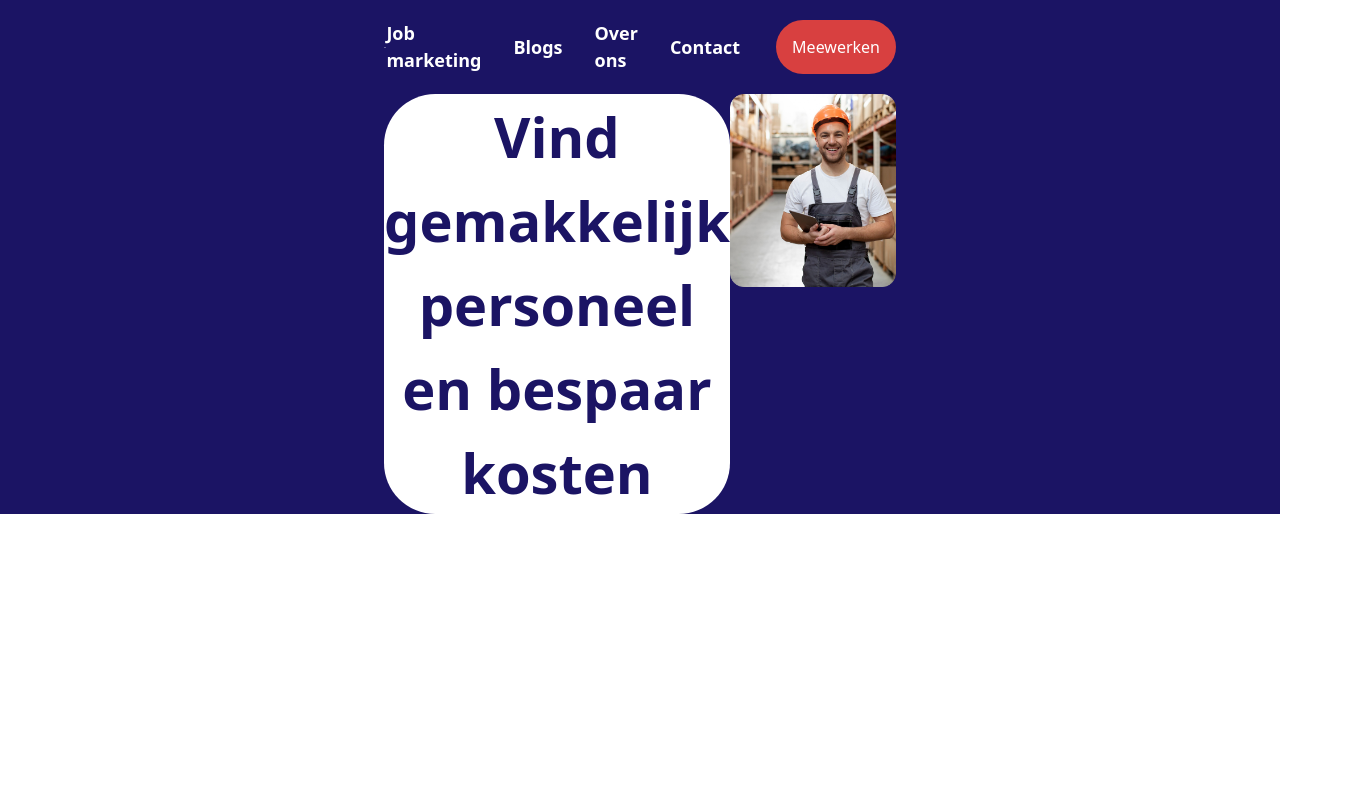
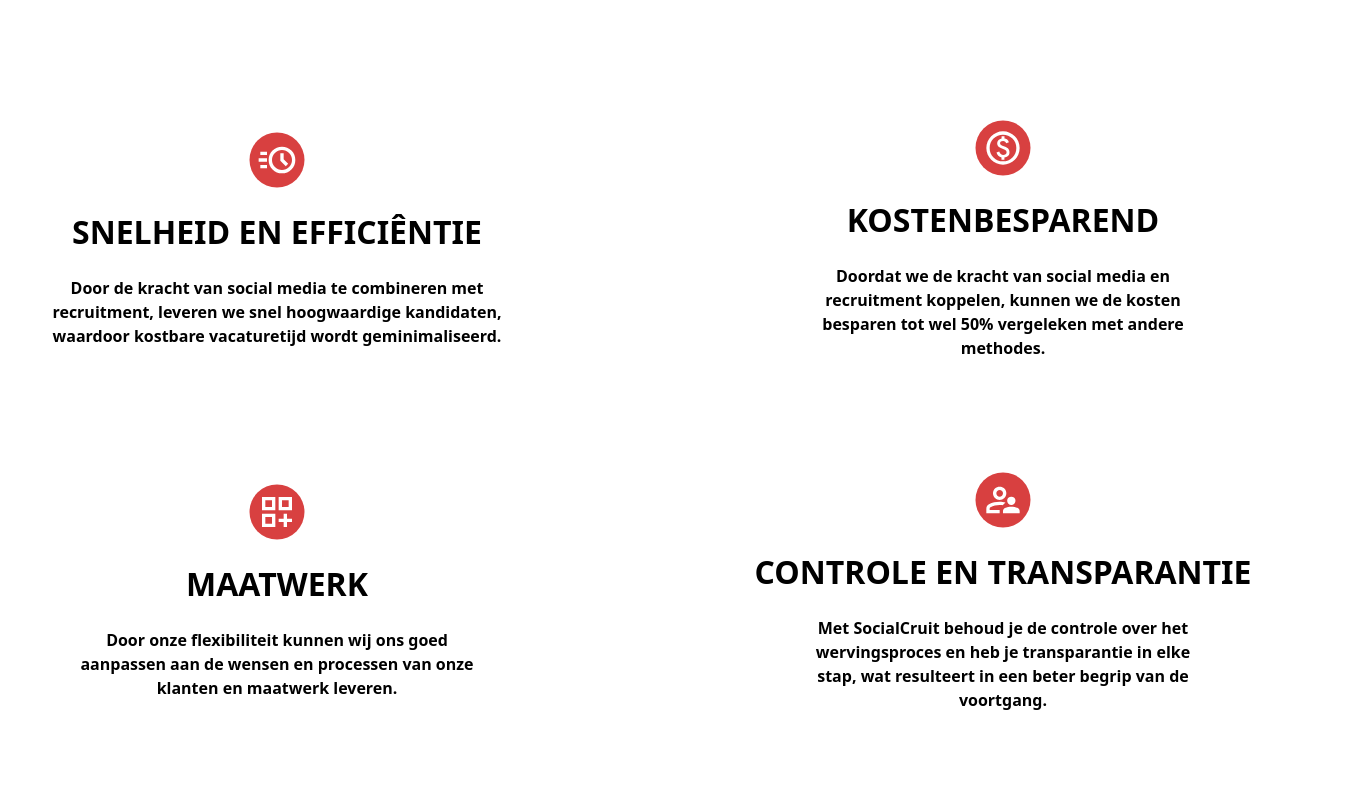
Before and after one commit to AbdurRahmanSikder/Nazmul, a plain HTML site: page src/index.html in a window 1280 px wide. Shown: the top 800 px of the page, 1356 px wide, since content can reach past the window. Drawn offline with nearby package versions, Linux system fonts and the light colour scheme; a web font is replaced by a local one.

Commit message:
new section

```diff
--- a/src/index.html
+++ b/src/index.html
@@ -6,35 +6,60 @@
   <meta name="viewport" content="width=device-width, initial-scale=1.0">
   <script src="https://cdn.tailwindcss.com"></script>
   <link href="https://api.fontshare.com/v2/css?f[]=satoshi@1&display=swap" rel="stylesheet">
-
 </head>
 
-<body>
-  <nav class="bg-[#1B1464] w-full sm:px-56 md:px-72 lg:px-96 py-5 flex justify-between items-center">
-    <div>
-      <img src="./assets/logo.png" alt="Company Logo">
+<body class="font-satoshi">
+  <section>
+    <div class="flex flex-col items-center">
+      <div class="flex gap-[20px]">
+        <div class="flex flex-col w-[594px] gap-[20px] justify-center text-center mx-[56px] mb-[56px] mt-[120px]">
+          <div class="mx-auto"><img src="./assets/snel.svg" alt=""></div>
+          <h1 class="font-semibold text-[32px]">SNELHEID EN EFFICIÊNTIE</h1>
+          <p class="mx-auto font-semibold text-[16px] w-[482px]">Door de kracht van social media te combineren met
+            recruitment, leveren we snel hoogwaardige kandidaten, waardoor kostbare vacaturetijd wordt geminimaliseerd.
+          </p>
+        </div>
+        <div class="flex flex-col w-[594px] gap-[20px] justify-center text-center mx-[56px] mb-[56px] mt-[120px]">
+          <div class="mx-auto"><img src="./assets/KOST.svg" alt=""></div>
+          <h1 class="font-semibold text-[32px]">KOSTENBESPAREND</h1>
+          <p class="mx-auto font-semibold text-[16px] w-[405px]">Doordat we de kracht van social media en recruitment
+            koppelen, kunnen we de kosten besparen tot wel 50% vergeleken met andere methodes.</p>
+        </div>
+      </div>
+      <div class="flex gap-[20px] ">
+        <div class="flex flex-col w-[594px] gap-[20px] justify-center text-center mx-[56px] mt-[56px] mb-[120px]">
+          <div class="mx-auto"><img src="./assets/MAAT.svg" alt=""></div>
+          <h1 class="font-semibold text-[32px]">MAATWERK</h1>
+          <p class="mx-auto font-semibold text-[16px] w-[418px]">Door onze flexibiliteit kunnen wij ons goed aanpassen
+            aan de wensen en processen van onze klanten en maatwerk leveren.</p>
+        </div>
+        <div class="flex flex-col w-[594px] gap-[20px] justify-center text-center mx-[56px]  mt-[56px] mb-[120px]">
+          <div class="mx-auto"><img src="./assets/CONT.svg" alt=""></div>
+          <h1 class="font-semibold text-[32px]">CONTROLE EN TRANSPARANTIE</h1>
+          <p class="mx-auto font-semibold text-[16px] w-[406px]">Met SocialCruit behoud je de controle over het
+            wervingsproces en heb je transparantie in elke stap, wat resulteert in een beter begrip van de voortgang.
+          </p>
+        </div>
+      </div>
     </div>
-    <div class="flex gap-[36px]">
-      <ul class="flex gap-[32px] text-white items-center">
-        <li class=" text-[18px] font-semibold"><a href="#">Job marketing</a></li>
-        <li class=" text-[18px] font-semibold"><a href="#">Blogs</a></li>
-        <li class=" text-[18px] font-semibold"><a href="#">Over ons</a></li>
-        <li class=" text-[18px] font-semibold"><a href="#">Contact</a></li>
-      </ul>
-      <button class="bg-[#D84040]  text-white px-4 py-2 rounded-full">
-        Meewerken
-      </button>
+  </section>
+  <section>
+    <div class="flex gap-[20px] justify-center">
+      <div class="w-[340px]"><img src="./assets/left.png" alt=""></div>
+      <div class="w-[720px] rounded-[5rem] flex flex-col gap-[64px] justify-center items-center  border border-1 border-black">
+        <p class="text-[48px] text-center w-[489px] h-[168px] font-semibold text-[#1B1464] leading-tight ">
+          Waardeer je je tijd? Delegeer de moeilijke processen!
+        </p>
+        <p class="text-[16px] text-center w-[365px] font-semibold text-[#1B1464]">
+          Ons bedrijf zal je helpen de beste medewerkers te vinden met de vereiste vaardigheden en ruime ervaring in de kortst mogelijke tijd.
+        </p>
+        <button class="bg-[#D84040] text-white px-[32px] py-[16px] rounded-full">
+          Vervul mijn vacatures
+        </button>
+      </div>
+      <div class="w-[340px]"><img src="./assets/right.png" alt=""></div>
     </div>
-  </nav>
-  <div class="bg-[#1B1464] w-screen px-64 sm:px-72 md:px-80 lg:px-96 flex justify-between">
-
-    <div class="max-w-[550px] max-h-[511px] bg-white rounded-[3.2rem] flex justify-center items-center text-[#1B1464]">
-      <p class="font-semibold text-[16px] md:text-[32px] lg:text-[56px] text-center max-w-[518px]">Vind gemakkelijk personeel en bespaar kosten</p>
-    </div>
-    <div>
-      <img src="./assets/Rectangle 29.png" alt="">
-    </div>
-  </div>
+  </section>
 </body>
 
 </html>
```
Also changed, not shown: src/assets/CONT.svg (added), src/assets/KOST.svg (added), src/assets/MAAT.svg (added), src/assets/left.png (added), src/assets/right.png (added), src/assets/snel.svg (added).
